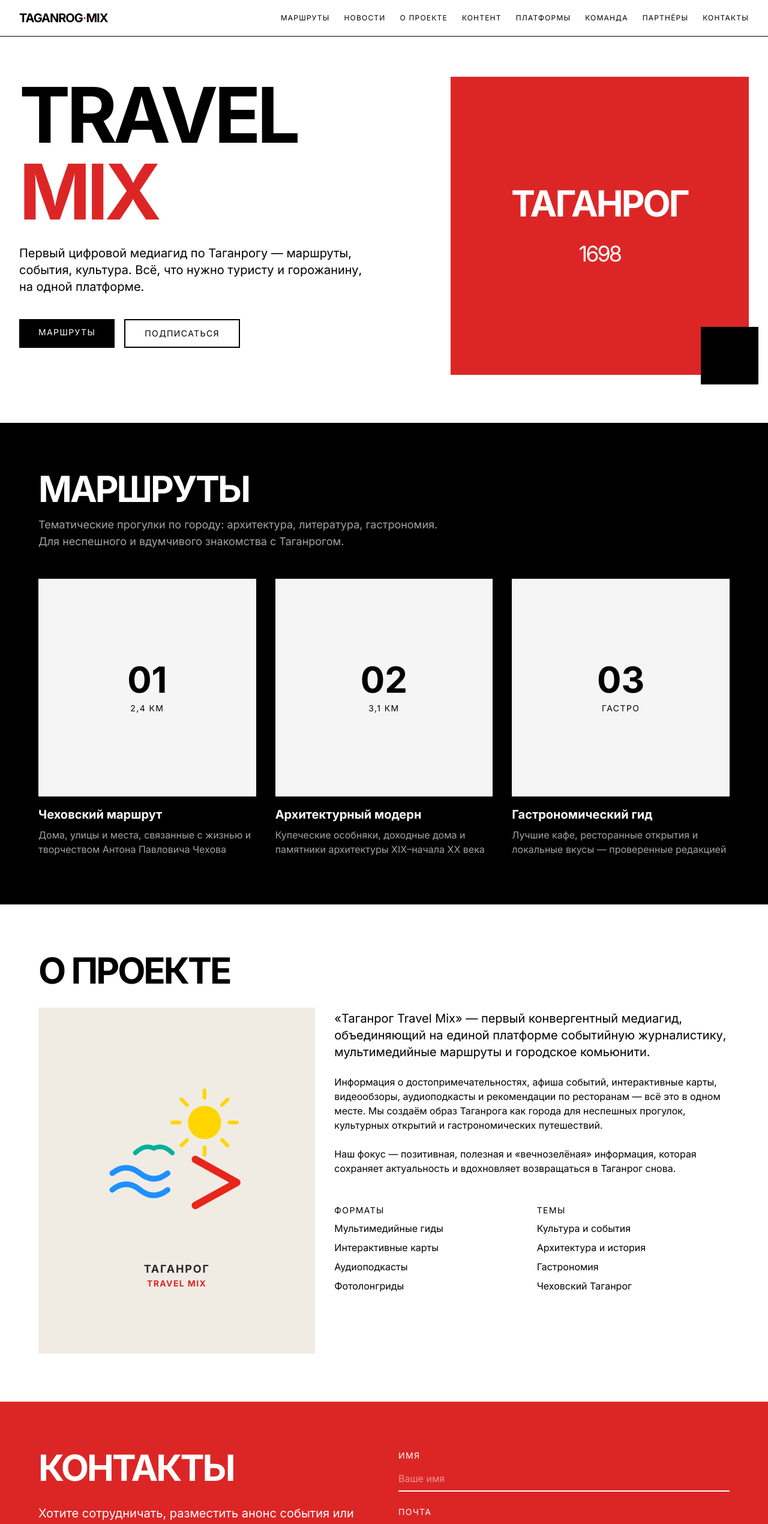
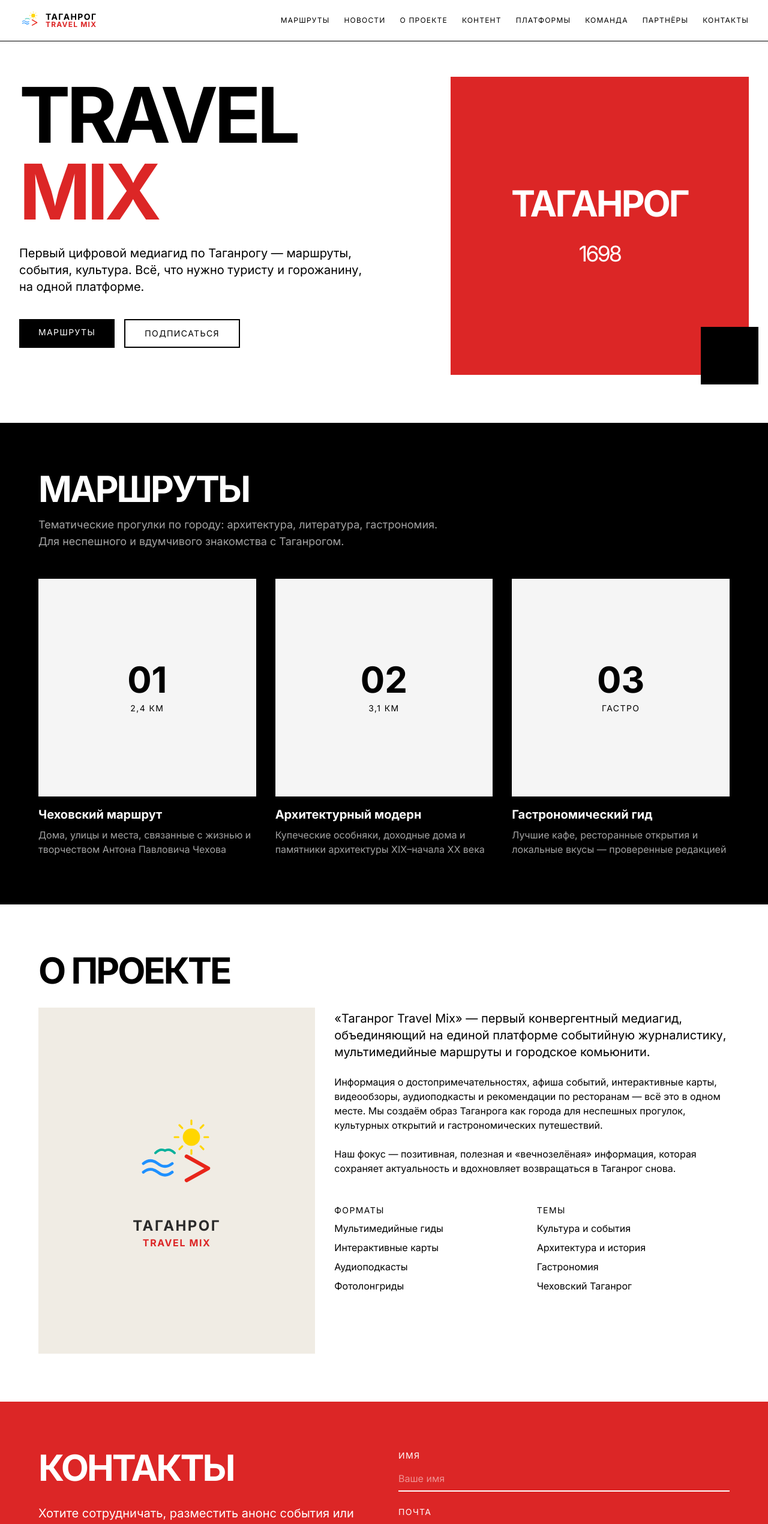
Before and after one commit to pr-poehali-dev/project-optimus-20, a React (Vite) app: page / in a window 1280 px wide. Shown: the top 2541 px of the page at 60% size. Built offline with nearby package versions, Linux system fonts and the light colour scheme.

Commit message:
Да: добавить функцию

```diff
--- /dev/null
+++ b/src/components/Logo.tsx
@@ -0,0 +1,36 @@
+interface LogoProps {
+  size?: number;
+  showText?: boolean;
+}
+
+export default function Logo({ size = 40, showText = true }: LogoProps) {
+  return (
+    <div className="flex items-center gap-2">
+      <svg width={size} height={size} viewBox="0 0 200 200" xmlns="http://www.w3.org/2000/svg">
+        {/* Солнце */}
+        <circle cx="130" cy="55" r="18" fill="#FFD600"/>
+        <line x1="130" y1="28" x2="130" y2="20" stroke="#FFD600" strokeWidth="4" strokeLinecap="round"/>
+        <line x1="130" y1="82" x2="130" y2="90" stroke="#FFD600" strokeWidth="4" strokeLinecap="round"/>
+        <line x1="103" y1="55" x2="95" y2="55" stroke="#FFD600" strokeWidth="4" strokeLinecap="round"/>
+        <line x1="157" y1="55" x2="165" y2="55" stroke="#FFD600" strokeWidth="4" strokeLinecap="round"/>
+        <line x1="111" y1="36" x2="105" y2="30" stroke="#FFD600" strokeWidth="4" strokeLinecap="round"/>
+        <line x1="149" y1="74" x2="155" y2="80" stroke="#FFD600" strokeWidth="4" strokeLinecap="round"/>
+        <line x1="149" y1="36" x2="155" y2="30" stroke="#FFD600" strokeWidth="4" strokeLinecap="round"/>
+        <line x1="111" y1="74" x2="105" y2="80" stroke="#FFD600" strokeWidth="4" strokeLinecap="round"/>
+        {/* Волны */}
+        <path d="M 30 110 Q 45 98 60 110 Q 75 122 90 110" stroke="#1E90FF" strokeWidth="6" fill="none" strokeLinecap="round"/>
+        <path d="M 30 128 Q 45 116 60 128 Q 75 140 90 128" stroke="#1E90FF" strokeWidth="6" fill="none" strokeLinecap="round"/>
+        {/* Чайка */}
+        <path d="M 55 88 Q 65 78 75 83 Q 85 78 95 88" stroke="#00B09B" strokeWidth="5" fill="none" strokeLinecap="round"/>
+        {/* Стрелка */}
+        <path d="M 120 95 L 165 120 L 120 145" stroke="#E8251A" strokeWidth="8" fill="none" strokeLinecap="round" strokeLinejoin="round"/>
+      </svg>
+      {showText && (
+        <div className="leading-tight">
+          <p className="text-sm font-bold tracking-widest text-black leading-none">ТАГАНРОГ</p>
+          <p className="text-xs font-bold tracking-widest text-red-600 leading-none">TRAVEL MIX</p>
+        </div>
+      )}
+    </div>
+  );
+}
--- a/src/pages/AdminNews.tsx
+++ b/src/pages/AdminNews.tsx
@@ -1,5 +1,6 @@
 import { useEffect, useState } from 'react';
 import Icon from '@/components/ui/icon';
+import Logo from '@/components/Logo';
 
 const NEWS_URL = 'https://functions.poehali.dev/7003c081-df8b-4d98-b725-590ca28d1059';
 
@@ -115,9 +116,9 @@ export default function AdminNews() {
     <main className="min-h-screen bg-white">
       <nav className="sticky top-0 z-50 bg-black text-white border-b border-neutral-800">
         <div className="container mx-auto px-4 md:px-8 py-4 flex justify-between items-center">
-          <span className="text-xl font-bold tracking-tighter">
-            TAGANROG<span className="text-red-600">·</span>MIX <span className="text-neutral-500 text-sm font-normal">/ Админ</span>
-          </span>
+          <a href="/">
+            <Logo size={36} showText={true} />
+          </a>
           <div className="flex gap-6">
             <a href="/news" className="flex items-center gap-2 text-sm uppercase tracking-widest hover:text-red-600 transition-colors">
               <Icon name="Newspaper" size={16} />
--- a/src/pages/Index.tsx
+++ b/src/pages/Index.tsx
@@ -1,5 +1,6 @@
 import { useState } from 'react';
 import Icon from '@/components/ui/icon';
+import Logo from '@/components/Logo';
 
 const CONTACT_URL = 'https://functions.poehali.dev/d6c9cb19-1280-43fc-8456-88f3c14c0857';
 
@@ -48,8 +49,8 @@ export default function Index() {
       {/* Navigation */}
       <nav className="fixed top-0 left-0 w-full z-50 bg-white border-b border-black">
         <div className="container mx-auto px-4 md:px-8 py-4 flex justify-between items-center">
-          <a href="/" className="text-xl font-bold tracking-tighter">
-            TAGANROG<span className="text-red-600">·</span>MIX
+          <a href="/">
+            <Logo size={36} showText={true} />
           </a>
           {/* Desktop nav */}
           <div className="hidden lg:flex space-x-6">
@@ -177,30 +178,11 @@ export default function Index() {
           <div className="grid grid-cols-12 gap-8">
             <div className="col-span-12 md:col-span-5">
               <h2 className="text-6xl font-bold tracking-tighter mb-8">О ПРОЕКТЕ</h2>
-              <div className="aspect-[4/5] bg-[#f0ece4] relative mb-8 md:mb-0 flex flex-col items-center justify-center gap-2">
-                {/* Логотип SVG — выровненный, яркий */}
-                <svg viewBox="0 0 200 200" className="w-2/3" xmlns="http://www.w3.org/2000/svg">
-                  {/* Солнце */}
-                  <circle cx="130" cy="55" r="18" fill="#FFD600"/>
-                  <line x1="130" y1="28" x2="130" y2="20" stroke="#FFD600" strokeWidth="4" strokeLinecap="round"/>
-                  <line x1="130" y1="82" x2="130" y2="90" stroke="#FFD600" strokeWidth="4" strokeLinecap="round"/>
-                  <line x1="103" y1="55" x2="95" y2="55" stroke="#FFD600" strokeWidth="4" strokeLinecap="round"/>
-                  <line x1="157" y1="55" x2="165" y2="55" stroke="#FFD600" strokeWidth="4" strokeLinecap="round"/>
-                  <line x1="111" y1="36" x2="105" y2="30" stroke="#FFD600" strokeWidth="4" strokeLinecap="round"/>
-                  <line x1="149" y1="74" x2="155" y2="80" stroke="#FFD600" strokeWidth="4" strokeLinecap="round"/>
-                  <line x1="149" y1="36" x2="155" y2="30" stroke="#FFD600" strokeWidth="4" strokeLinecap="round"/>
-                  <line x1="111" y1="74" x2="105" y2="80" stroke="#FFD600" strokeWidth="4" strokeLinecap="round"/>
-                  {/* Волны */}
-                  <path d="M 30 110 Q 45 98 60 110 Q 75 122 90 110" stroke="#1E90FF" strokeWidth="6" fill="none" strokeLinecap="round"/>
-                  <path d="M 30 128 Q 45 116 60 128 Q 75 140 90 128" stroke="#1E90FF" strokeWidth="6" fill="none" strokeLinecap="round"/>
-                  {/* Птица/чайка */}
-                  <path d="M 55 88 Q 65 78 75 83 Q 85 78 95 88" stroke="#00B09B" strokeWidth="5" fill="none" strokeLinecap="round"/>
-                  {/* Стрелка */}
-                  <path d="M 120 95 L 165 120 L 120 145" stroke="#E8251A" strokeWidth="8" fill="none" strokeLinecap="round" strokeLinejoin="round"/>
-                </svg>
+              <div className="aspect-[4/5] bg-[#f0ece4] mb-8 md:mb-0 flex flex-col items-center justify-center gap-4">
+                <Logo size={160} showText={false} />
                 <div className="text-center">
-                  <p className="text-lg font-bold tracking-widest text-[#2a2a2a]">ТАГАНРОГ</p>
-                  <p className="text-sm font-bold tracking-widest text-red-600">TRAVEL MIX</p>
+                  <p className="text-2xl font-bold tracking-widest text-[#2a2a2a]">ТАГАНРОГ</p>
+                  <p className="text-base font-bold tracking-widest text-red-600">TRAVEL MIX</p>
                 </div>
               </div>
             </div>
--- a/src/pages/News.tsx
+++ b/src/pages/News.tsx
@@ -1,5 +1,6 @@
 import { useEffect, useState } from 'react';
 import Icon from '@/components/ui/icon';
+import Logo from '@/components/Logo';
 
 const NEWS_URL = 'https://functions.poehali.dev/7003c081-df8b-4d98-b725-590ca28d1059';
 
@@ -38,8 +39,8 @@ export default function NewsPage() {
       {/* Nav */}
       <nav className="sticky top-0 z-50 bg-white border-b border-black">
         <div className="container mx-auto px-4 md:px-8 py-4 flex justify-between items-center">
-          <a href="/" className="text-xl font-bold tracking-tighter">
-            TAGANROG<span className="text-red-600">·</span>MIX
+          <a href="/">
+            <Logo size={36} showText={true} />
           </a>
           <a href="/" className="flex items-center gap-2 text-sm uppercase tracking-widest hover:text-red-600 transition-colors">
             <Icon name="ArrowLeft" size={16} />
--- a/src/pages/Routes.tsx
+++ b/src/pages/Routes.tsx
@@ -1,5 +1,6 @@
 import { useState } from 'react';
 import Icon from '@/components/ui/icon';
+import Logo from '@/components/Logo';
 
 const routes = [
   {
@@ -36,8 +37,8 @@ export default function RoutesPage() {
       {/* Header */}
       <nav className="sticky top-0 z-50 bg-white border-b border-black">
         <div className="container mx-auto px-4 md:px-8 py-4 flex justify-between items-center">
-          <a href="/" className="text-xl font-bold tracking-tighter">
-            TAGANROG<span className="text-red-600">·</span>MIX
+          <a href="/">
+            <Logo size={36} showText={true} />
           </a>
           <a
             href="/"
```
